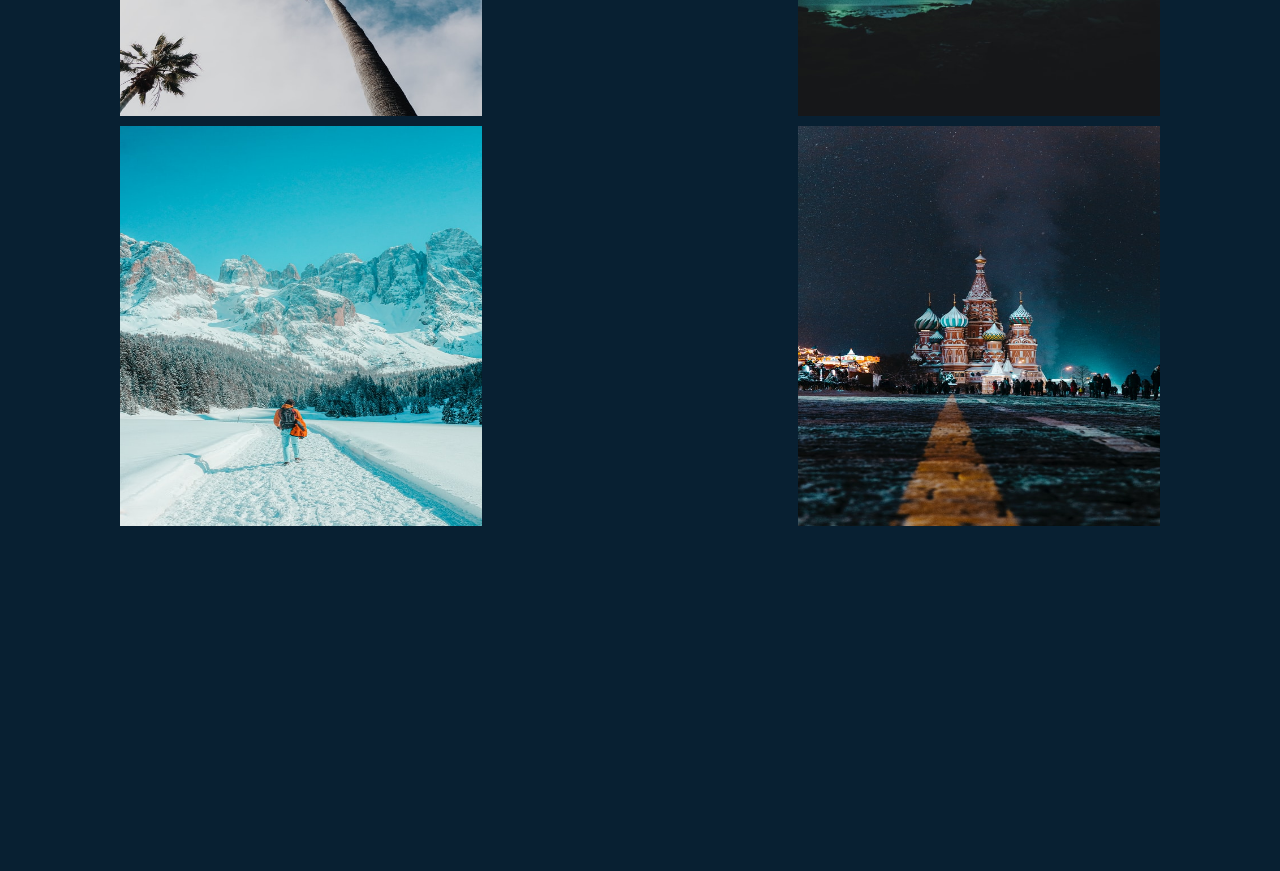
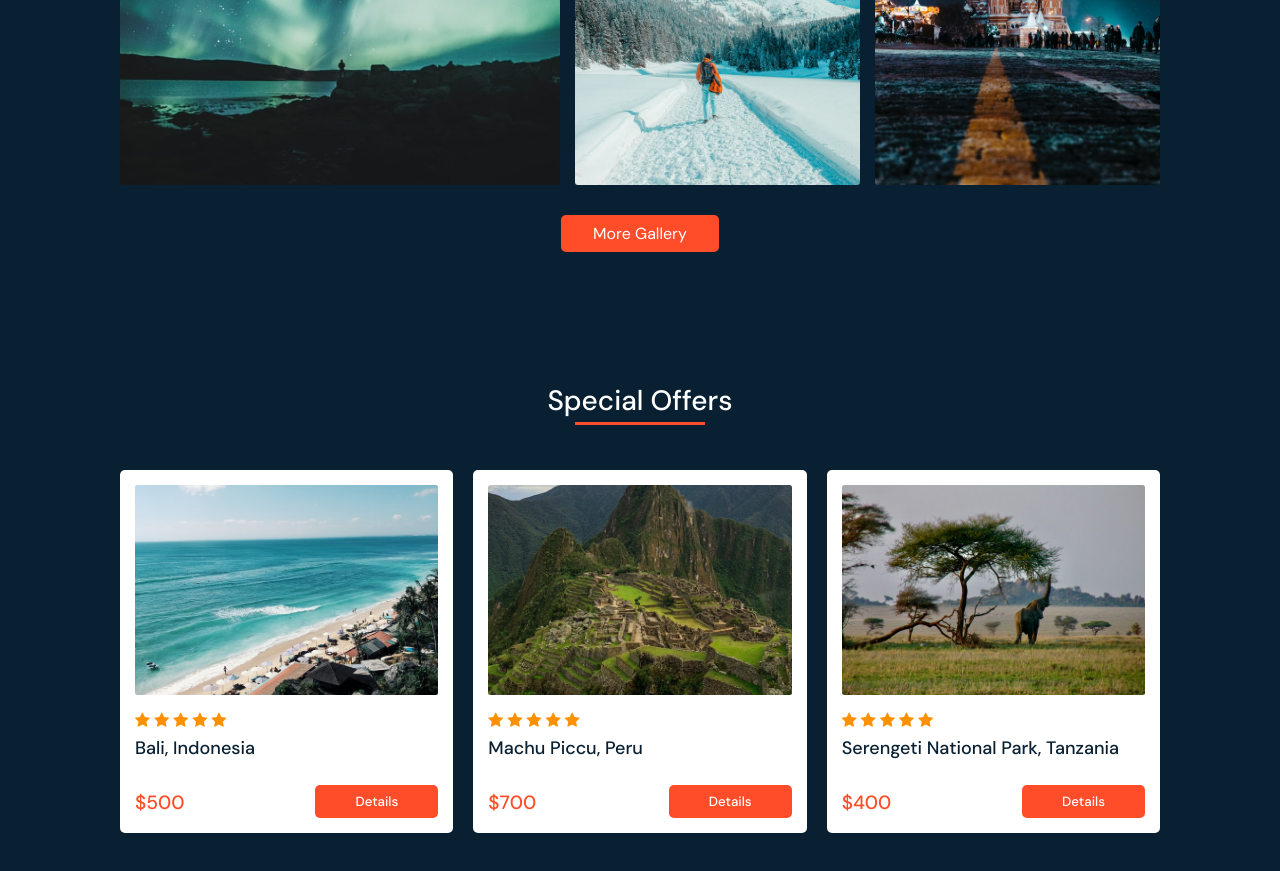
Before and after one commit to LuthfiDbz/tripable.github.io, a plain HTML site: page index.html in a window 1280 px wide. Shown: the part 2660-3531 px from the top of the page. Before the commit the page ends 3186 px from the top, so only its background shows below. Drawn offline with Linux system fonts and the light colour scheme.

Commit message:
Offers-Section

```diff
--- a/css/main.css
+++ b/css/main.css
@@ -149,6 +149,7 @@ body {
 .destination-card:nth-child(4) {
   background-image: url(../img/maldives.jpg);
   background-size: cover;
+  background-position-x: -200px;
 }
 
 .destination button {
@@ -160,16 +161,43 @@ body {
 /* Gallery */
 .gallery {
   padding: 0 120px;
+  text-align: center;
+  margin-bottom: 100px;
 }
 
 .gallery-content {
-  display: flex;
-  flex-wrap: wrap;
-  gap: 10px;
-  justify-content: space-between;
+  display: grid;
+  grid-template-columns: repeat(3, 1fr);
+  gap: 15px;
 }
 
 .gallery-content img {
-  width: 22.65rem;
-  height: 400px;
+  width: 55vh;
+  height: 52.66vh;
+  object-fit: cover;
+  border-radius: 3px;
+  box-sizing: border-box;
 }
+
+.gallery-content img:hover {
+  cursor: pointer;
+  border: 3px solid var(--tertiary-color);
+}
+
+.gallery button {
+  padding: 8px 32px;
+  font-size: var(--font16px);
+  margin: 30px 0;
+}
+
+/* Offers */
+.offer {
+  padding: 0 120px;
+  margin-bottom: 100px;
+}
+
+.offer-content {
+  display: grid;
+  gap: 20px;
+  grid-template-columns: repeat(3, 1fr);
+}
--- a/css/utility.css
+++ b/css/utility.css
@@ -32,10 +32,11 @@
 .btn-primary {
   background-color: var(--tertiary-color);
   color: #fff;
+  transition: all 0.2s;
 }
 
 .btn-primary:hover {
-  background-color: #cc3d20;
+  background-color: #a5321b;
   cursor: pointer;
 }
 
@@ -68,13 +69,6 @@
 
 .destination-card:hover {
   cursor: pointer;
-  background-size: 105%;
-  background-position-x: -5px;
-}
-
-.destination-card:last-child:hover {
-  background-size: 275%;
-  background-position-x: -245px;
 }
 
 .destination-card::after {
@@ -95,8 +89,54 @@
   font-weight: 400;
 }
 
+.destination-card img {
+  width: 16px;
+  float: left;
+  background-color: #fff;
+}
+
 .destination-card p {
   font-size: var(--font14px);
-  margin-top: -45px;
+  margin-top: 0px;
   margin-bottom: 0;
 }
+
+.offer-card {
+  background-color: #fff;
+  height: fit-content;
+  padding: 15px;
+  border-radius: 5px;
+  color: var(--primary-color);
+}
+
+.offer-card img {
+  object-fit: cover;
+  width: 100%;
+  height: 210px;
+  border-radius: 2.5px;
+  margin-bottom: 10px;
+}
+
+.offer-card .fa-star {
+  color: rgb(255, 145, 0);
+}
+
+.offer-card h5 {
+  font-size: var(--font18px);
+  font-weight: 500;
+  margin-top: 5px;
+}
+
+.offer-card h4 {
+  float: left;
+  margin: 0;
+  color: var(--tertiary-color);
+  font-weight: 500;
+}
+
+.offer-card button {
+  float: right;
+  margin-top: -5px;
+  padding: 8px 40px;
+  font-weight: 500;
+}
--- a/index.html
+++ b/index.html
@@ -13,6 +13,7 @@
   <link rel="stylesheet" href="css/variables.css">
   <link rel="preconnect" href="https://fonts.googleapis.com">
   <link rel="preconnect" href="https://fonts.gstatic.com" crossorigin>
+  <link rel="stylesheet" href="https://cdnjs.cloudflare.com/ajax/libs/font-awesome/4.7.0/css/font-awesome.min.css">
   <link href="https://fonts.googleapis.com/css2?family=DM+Sans:wght@400;500;700&display=swap" rel="stylesheet">
   <title>Tripable</title>
 </head>
@@ -90,7 +91,7 @@
       <div class="destination-card">
         <h5>Borobudur Temple</h5>
         <div class="location">
-          <img src="" alt="">
+          <img src="icon/location-dot-solid.svg" alt="">
           <p>Yogyakarta, Indonesia</p>
         </div>
       </div>
@@ -124,14 +125,59 @@
   <section class="gallery">
     <h3 class="title">Gallery</h3>
     <div class="gallery-content">
-      <img src="img/gallery1.jpg" alt="">
-      <img src="img/gallery2.jpg" alt="">
-      <img src="img/gallery3.jpg" alt="">
-      <img src="img/gallery4.jpg" alt="">
-      <img src="img/gallery5.jpg" alt="">
-      <img src="img/gallery6.jpg" alt="">
+      <img src="img/gallery1.jpg" alt="gallery1">
+      <img src="img/gallery2.jpg" alt="gallery2">
+      <img src="img/gallery3.jpg" alt="gallery3">
+      <img src="img/gallery4.jpg" alt="gallery4">
+      <img src="img/gallery5.jpg" alt="gallery5">
+      <img src="img/gallery6.jpg" alt="gallery6">
+    </div>
+    <button class="btn btn-primary">More Gallery</button>
+  </section>
+  <!-- End Gallery -->
+
+  <!-- Offers -->
+  <section class="offer">
+    <h3 class="title">Special Offers</h3>
+    <div class="offer-content">
+      <div class="offer-card">
+        <img src="img/bali.jpg" alt="bali">
+        <br>
+        <span class="fa fa-star"></span>
+        <span class="fa fa-star"></span>
+        <span class="fa fa-star"></span>
+        <span class="fa fa-star"></span>
+        <span class="fa fa-star"></span>
+        <h5>Bali, Indonesia</h5>
+        <h4>$500</h4>
+        <button class="btn btn-primary">Details</button>
+      </div>
+      <div class="offer-card">
+        <img src="img/peru.jpg" alt="bali">
+        <br>
+        <span class="fa fa-star"></span>
+        <span class="fa fa-star"></span>
+        <span class="fa fa-star"></span>
+        <span class="fa fa-star"></span>
+        <span class="fa fa-star"></span>
+        <h5>Machu Piccu, Peru</h5>
+        <h4>$700</h4>
+        <button class="btn btn-primary">Details</button>
+      </div>
+      <div class="offer-card">
+        <img src="img/tanzania.jpg" alt="bali">
+        <br>
+        <span class="fa fa-star"></span>
+        <span class="fa fa-star"></span>
+        <span class="fa fa-star"></span>
+        <span class="fa fa-star"></span>
+        <span class="fa fa-star"></span>
+        <h5>Serengeti National Park, Tanzania</h5>
+        <h4>$400</h4>
+        <button class="btn btn-primary">Details</button>
+      </div>
     </div>
   </section>
-  <!-- End Gallery -->
+  <!-- End Offers -->
 </body>
 </html>
```
Also changed, not shown: icon/circle-chevron-left-solid.svg (added), icon/circle-chevron-right-solid.svg (added), icon/location-dot-solid.svg (added).
